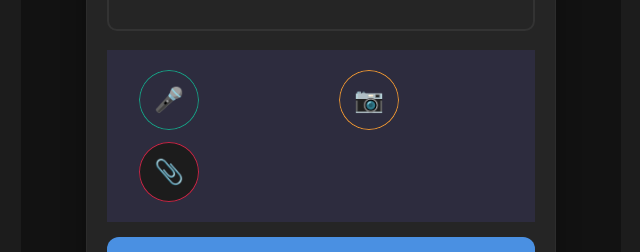
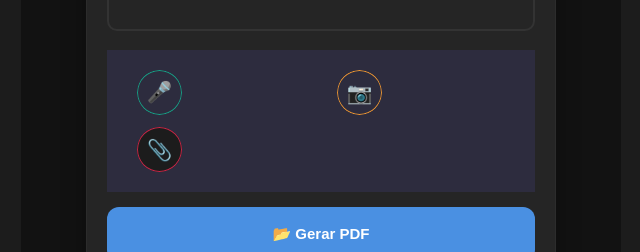
Before and after one commit to FariasG7/codespaces-react, a React (Vite) app: page / in a window 1280 px wide. Shown: the part 346-598 px from the top of the page, without its empty margins (319-959 px from the left). Built offline with nearby package versions, Linux system fonts and the light colour scheme; no server answers.

Commit message:
Adjust icon size and related styles in App.css
Reduced icon size and adjusted margins, z-index, and font size for better layout.

```diff
--- a/src/App.css
+++ b/src/App.css
@@ -161,7 +161,7 @@
 
 /* Configurações Gerais */
 :root {
-  --icon-size: 60px;
+  --icon-size: 45px;
   --border-radius-factor: 0.5; /* 50% */
   --bg-dark: #2d2c3e;
   --white: #ffffff;
@@ -183,13 +183,14 @@
   justify-content: center;
   width: var(--icon-size);
   height: var(--icon-size);
-  margin: 0 12px;
+  margin: 0 10px;
   border-radius: calc(var(--icon-size) * var(--border-radius-factor));
   overflow: hidden;
   border: none;
   background: none;
   padding: 0;
   vertical-align: middle;
+  box-sizing: border-box;
 }
 
 .icon::before, .icon::after {
@@ -201,13 +202,14 @@
   width: 100%;
   transition: all 0.25s ease;
   border-radius: calc(var(--icon-size) * var(--border-radius-factor));
-  z-index: 0;
+  z-index: 1;
+  box-sizing: border-box;
 }
 
 .icon i {
   position: relative;
   color: var(--white);
-  font-size: calc(var(--icon-size) / 2.5);
+  font-size: calc(var(--icon-size) / 2.2);
   transition: all 0.25s ease;
   z-index: 1;
   font-style: normal;
```
